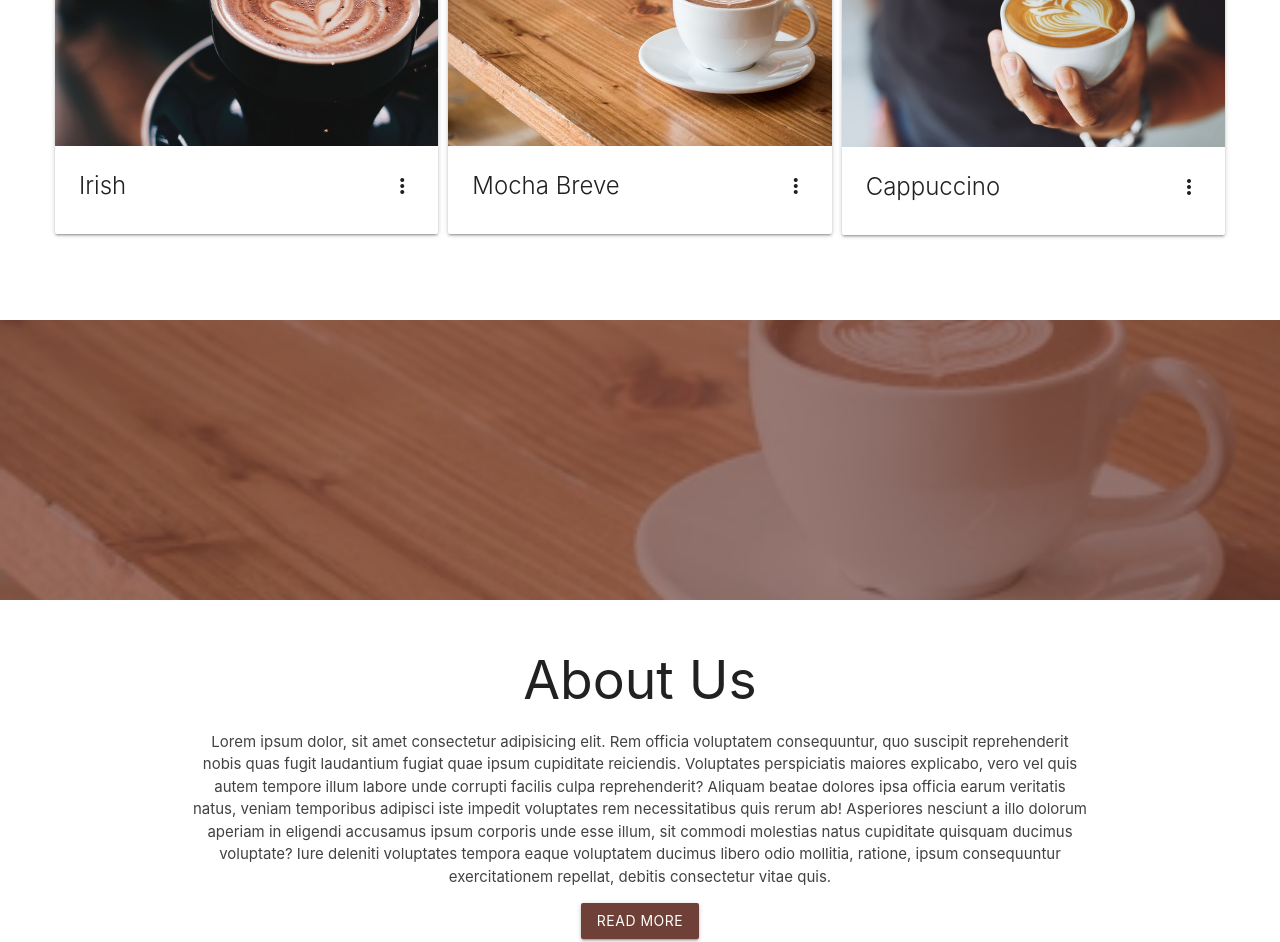
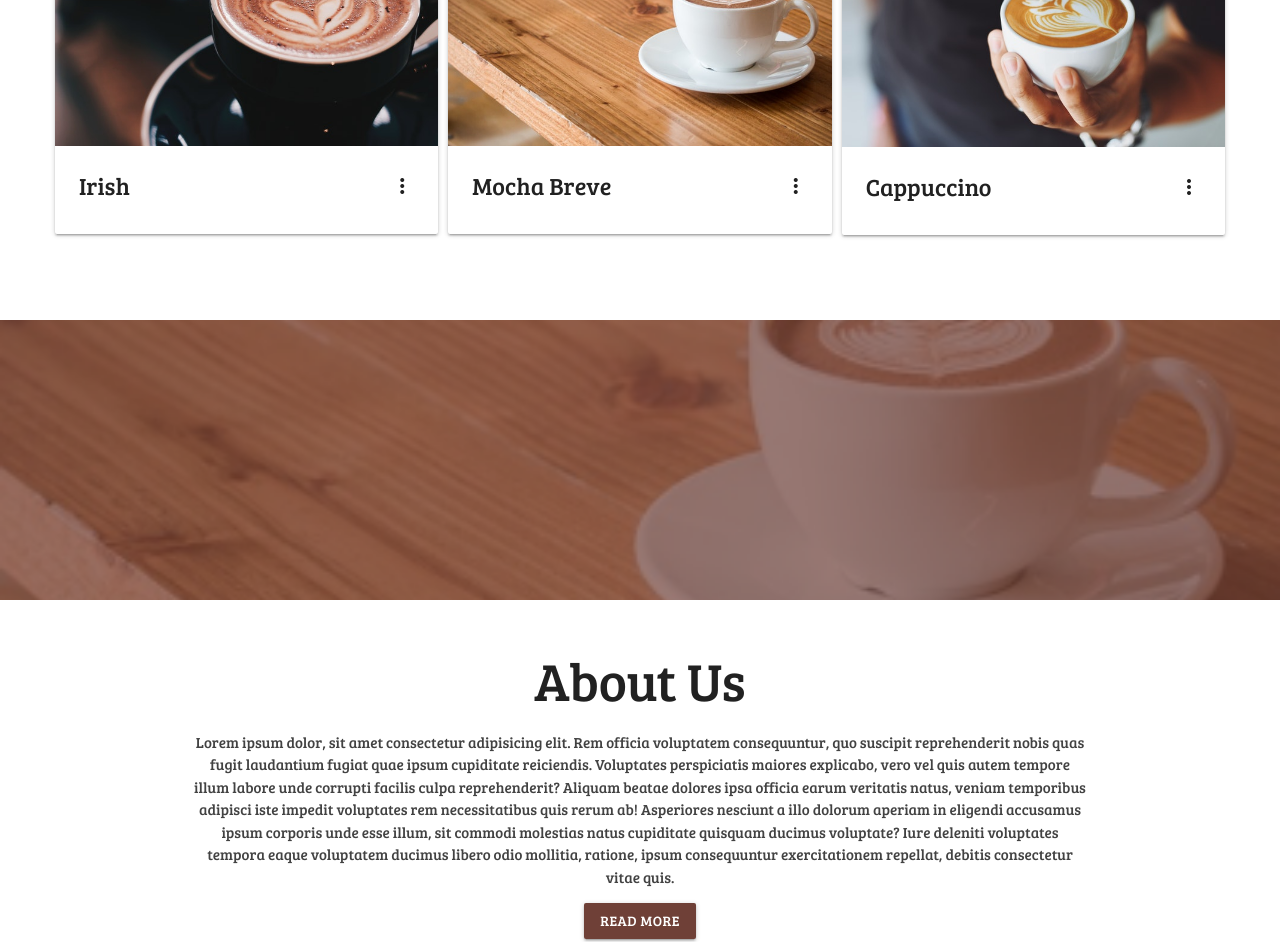
Before and after one commit to SuchitaGhadge/CafeKing, a plain HTML site: page index.html in a window 1280 px wide. Shown: the part 1141-2083 px from the top of the page. Drawn offline with nearby package versions, Linux system fonts and the light colour scheme.

Commit message:
style: font updated

```diff
--- a/css/style.css
+++ b/css/style.css
@@ -1,5 +1,9 @@
 :root {
     --primary-color: #6f4037;
+}
+
+html {
+    font-family: 'Bree Serif', serif;
 }
 
 
```
Also changed, not shown: js/loader.js (line endings or trailing spaces).
